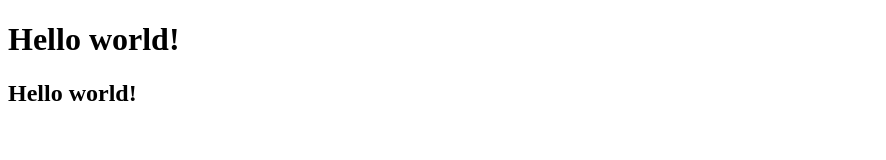
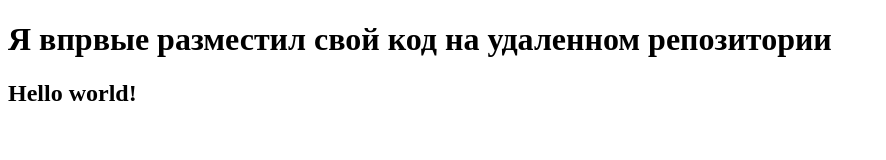
Before and after one commit to Emil313/new-repo, a plain HTML site: page index.html in a window 1280 px wide. Shown: the whole page, without its empty margins (0-886 px from the left). Drawn offline with Linux system fonts and the light colour scheme.

Commit message:
new commit

```diff
--- a/index.html
+++ b/index.html
@@ -3,10 +3,10 @@
 <head>
     <meta charset="UTF-8">
     <meta name="viewport" content="width=device-width, initial-scale=1.0">
-    <title>Document</title>
+    <title>New git project</title>
 </head>
 <body>
-    <h1>Hello world!</h1>
+    <h1>Я впрвые разместил свой код на удаленном репозитории</h1>
     <h2>Hello world!</h2>
 </body>
 </html>
```
